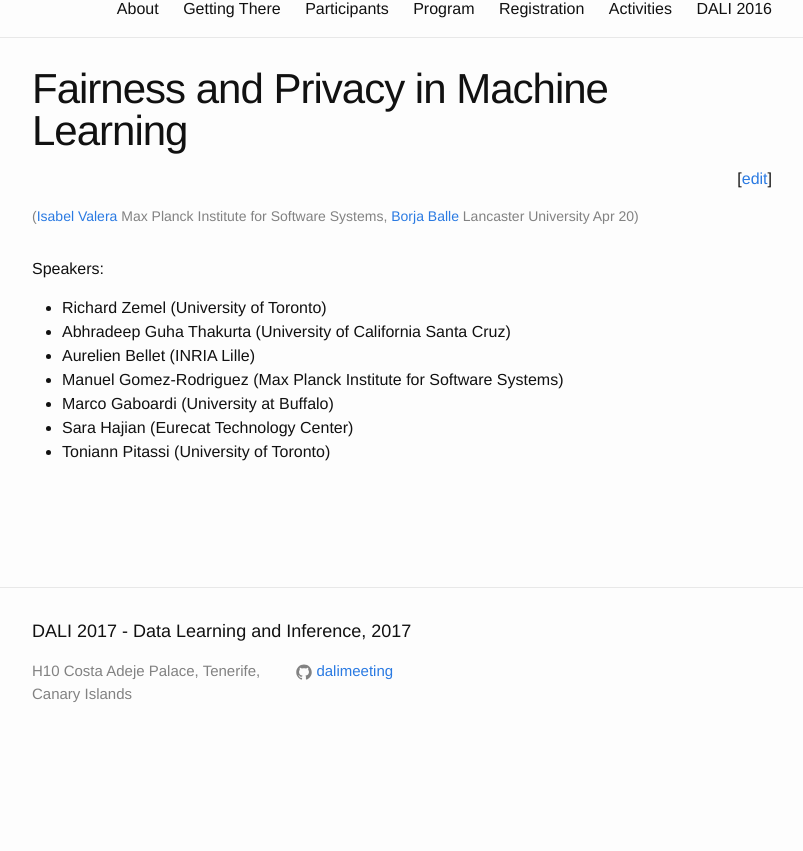
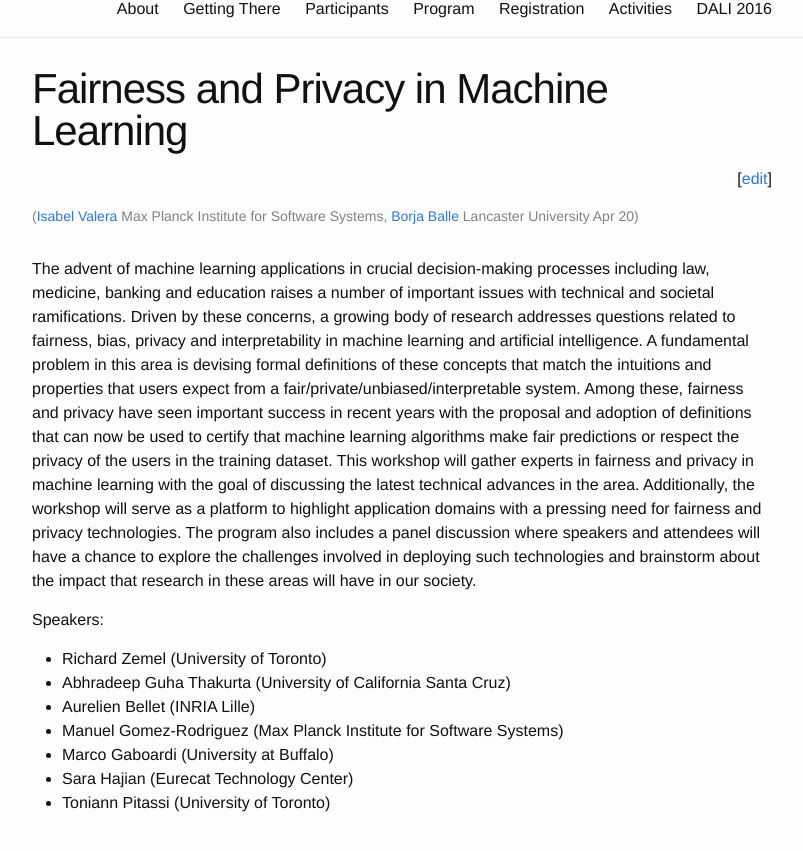
Before and after one commit to dalimeeting/dalimeeting.github.io, a Jekyll site: the page built from _posts/2017-04-20-fairness-and-privacy.md, in a window 1280 px wide and 900 px high, scrolled down 370 px. Shown: the top 851 px of the window, without its empty margins (238-1041 px from the left). Built offline with Jekyll 4.4.1, drawn with Linux system fonts in a browser that asks for light colours; before the commit the page ends 1135 px from its top, so only the background shows below that.

Commit message:
Update 2017-04-20-fairness-and-privacy.md
adding abstract

```diff
--- a/_posts/2017-04-20-fairness-and-privacy.md
+++ b/_posts/2017-04-20-fairness-and-privacy.md
@@ -1,5 +1,8 @@
 ---
 title:  "Fairness and Privacy in Machine Learning"
+abstract:  "The advent of machine learning applications in crucial decision-making processes including law, medicine, banking and education raises a number of important issues with technical and societal ramifications. Driven by these concerns, a growing body of research addresses questions related to fairness, bias, privacy and interpretability in machine learning and artificial intelligence. A fundamental problem in this area is devising formal definitions of these concepts that match the intuitions and properties that users expect from a fair/private/unbiased/interpretable system. Among these, fairness and privacy have seen important success in recent years with the proposal and adoption of definitions that can now be used to certify that machine learning algorithms make fair predictions or respect the privacy of the users in the training dataset.
+
+This workshop will gather experts in fairness and privacy in machine learning with the goal of discussing the latest technical advances in the area. Additionally, the workshop will serve as a platform to highlight application domains with a pressing need for fairness and privacy technologies. The program also includes a panel discussion where speakers and attendees will have a chance to explore the challenges involved in deploying such technologies and brainstorm about the impact that research in these areas will have in our society."
 layout: multitrack
 organizer_url:
 categories:
```
